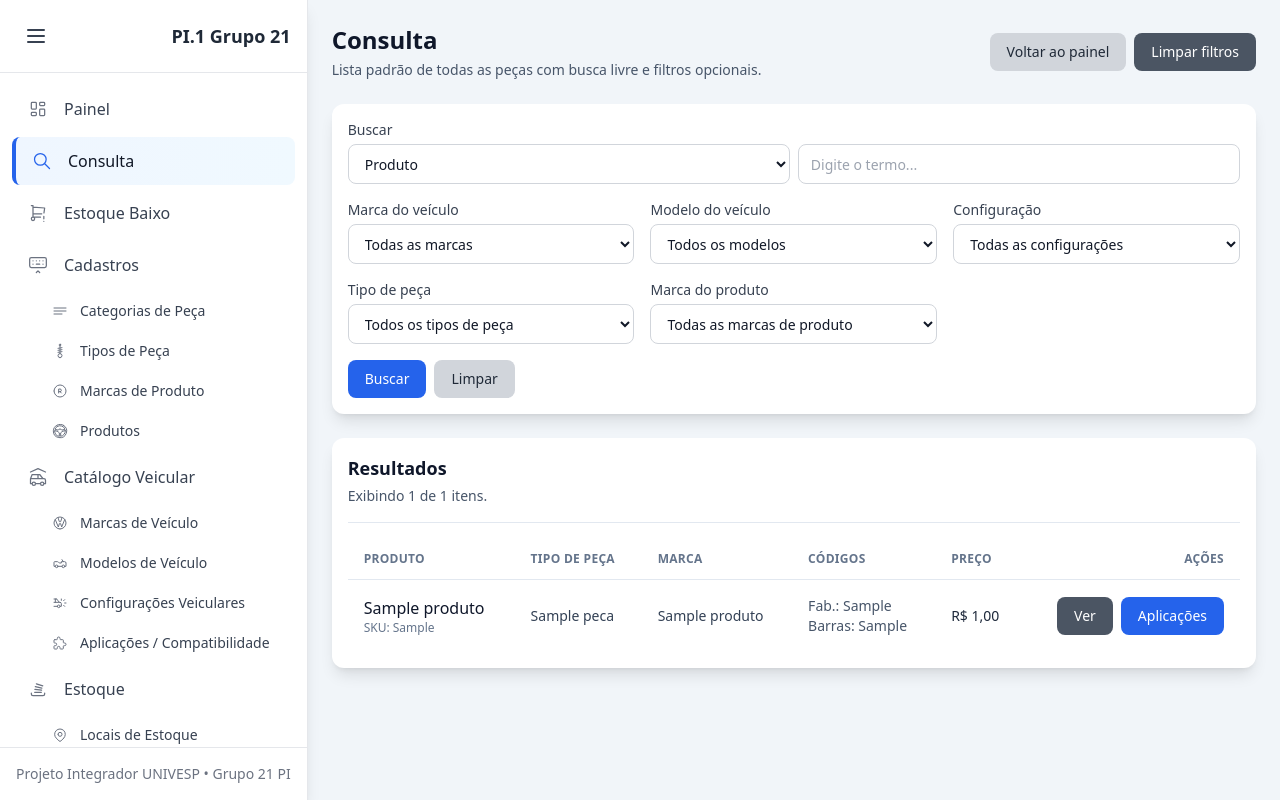
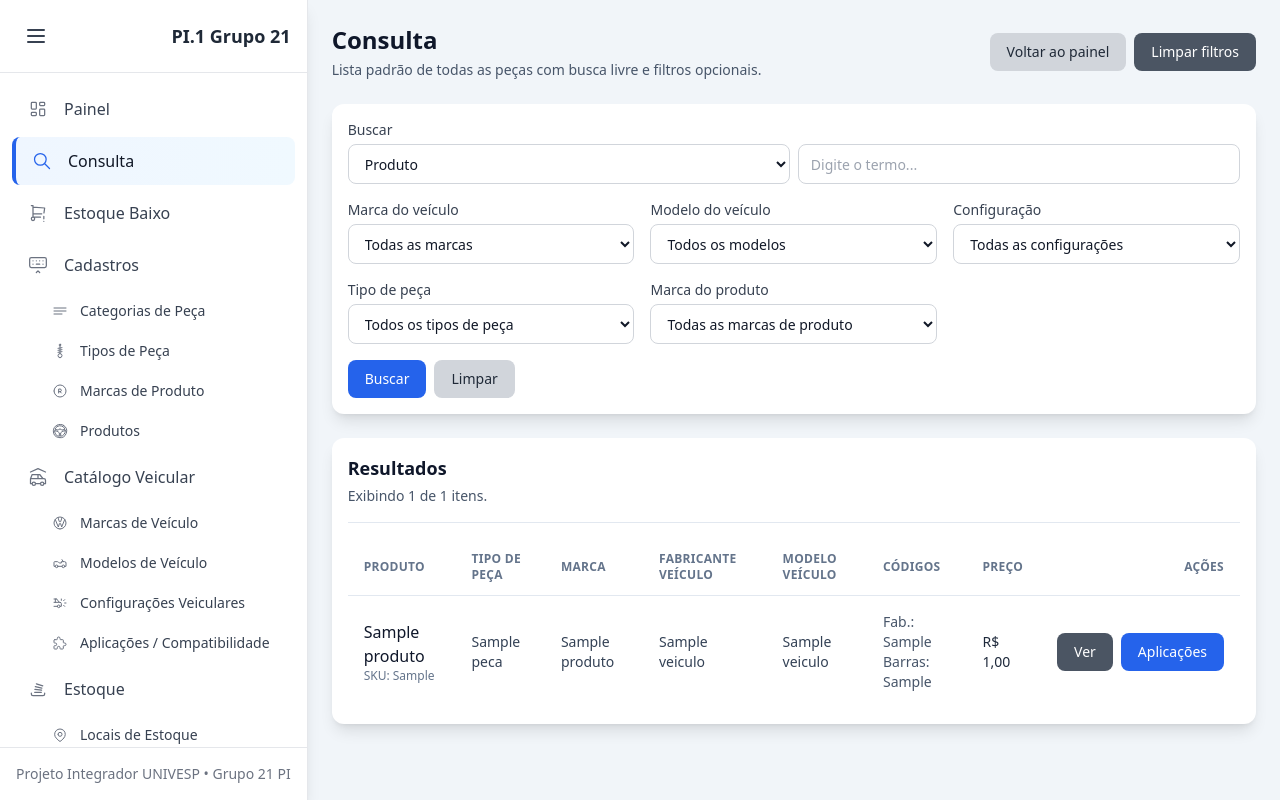
Before and after one commit to policarpofelipe/pi1-univesp, a PHP site: page /consulta_veiculo.php in a window 1280 px wide. Run offline with PHP 8.4, Linux system fonts and the light colour scheme; the visitor is signed in with stand-in values (Sample User, id 1); tables that the repository leaves empty hold one stand-in row (values such as "Sample post"); some libraries are stand-ins or nearby versions.

Commit message:
Ajuste de fluxo e integração de páginas e layout

```diff
--- a/consulta_veiculo.php
+++ b/consulta_veiculo.php
@@ -330,10 +330,23 @@ function buscarListaProdutos(PDO $pdo, string $whereSql, array $params, int $lim
             p.codigo_barras,
             p.preco,
             tp.nome AS tipo_peca_nome,
-            mp.nome AS marca_produto_nome
+            mp.nome AS marca_produto_nome,
+            app_agg.marcas_veiculo AS marcas_veiculo_nome,
+            app_agg.modelos_veiculo AS modelos_veiculo_nome
         FROM produtos p
         INNER JOIN tipos_peca tp ON tp.id = p.tipo_peca_id
         INNER JOIN marcas_produto mp ON mp.id = p.marca_produto_id
+        LEFT JOIN (
+            SELECT
+                ap.tipo_peca_id,
+                GROUP_CONCAT(DISTINCT mv.nome ORDER BY mv.nome SEPARATOR ', ') AS marcas_veiculo,
+                GROUP_CONCAT(DISTINCT mo.nome ORDER BY mo.nome SEPARATOR ', ') AS modelos_veiculo
+            FROM aplicacoes_peca ap
+            INNER JOIN veiculos_configuracao vc ON vc.id = ap.veiculo_configuracao_id
+            INNER JOIN modelos_veiculo mo ON mo.id = vc.modelo_veiculo_id
+            INNER JOIN marcas_veiculo mv ON mv.id = mo.marca_veiculo_id
+            GROUP BY ap.tipo_peca_id
+        ) app_agg ON app_agg.tipo_peca_id = p.tipo_peca_id
         WHERE {$whereSql}
         ORDER BY p.nome_comercial ASC
         LIMIT {$limite} OFFSET {$offset}
@@ -542,6 +555,8 @@ $baseParams = [
                                 <th class="px-4 py-3 text-left text-xs font-semibold uppercase tracking-wide text-slate-500">Produto</th>
                                 <th class="px-4 py-3 text-left text-xs font-semibold uppercase tracking-wide text-slate-500">Tipo de peça</th>
                                 <th class="px-4 py-3 text-left text-xs font-semibold uppercase tracking-wide text-slate-500">Marca</th>
+                                <th class="px-4 py-3 text-left text-xs font-semibold uppercase tracking-wide text-slate-500">Fabricante veículo</th>
+                                <th class="px-4 py-3 text-left text-xs font-semibold uppercase tracking-wide text-slate-500">Modelo veículo</th>
                                 <th class="px-4 py-3 text-left text-xs font-semibold uppercase tracking-wide text-slate-500">Códigos</th>
                                 <th class="px-4 py-3 text-left text-xs font-semibold uppercase tracking-wide text-slate-500">Preço</th>
                                 <th class="px-4 py-3 text-right text-xs font-semibold uppercase tracking-wide text-slate-500">Ações</th>
@@ -556,6 +571,8 @@ $baseParams = [
                                     </td>
                                     <td class="px-4 py-4 text-sm text-slate-700"><?= esc($item['tipo_peca_nome']) ?></td>
                                     <td class="px-4 py-4 text-sm text-slate-700"><?= esc($item['marca_produto_nome']) ?></td>
+                                    <td class="px-4 py-4 text-sm text-slate-700"><?= esc($item['marcas_veiculo_nome'] ?: '—') ?></td>
+                                    <td class="px-4 py-4 text-sm text-slate-700"><?= esc($item['modelos_veiculo_nome'] ?: '—') ?></td>
                                     <td class="px-4 py-4 text-sm text-slate-600">
                                         <div>Fab.: <?= esc($item['codigo_fabricante'] ?: '—') ?></div>
                                         <div>Barras: <?= esc($item['codigo_barras'] ?: '—') ?></div>
```
